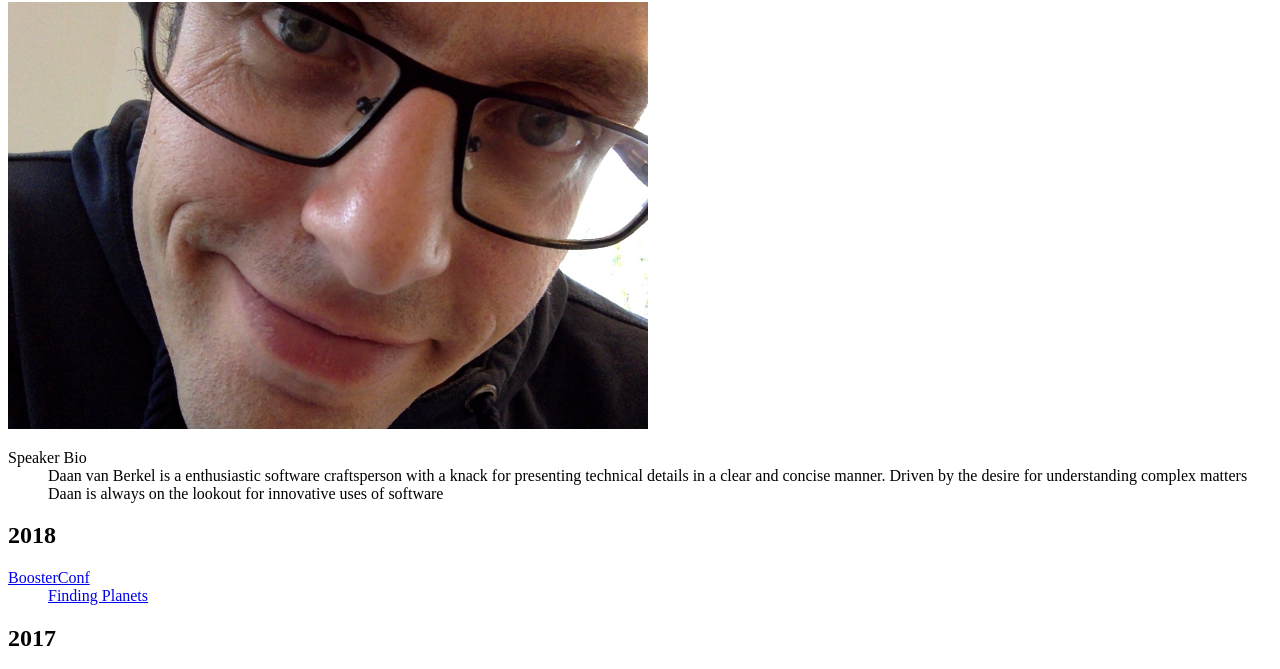
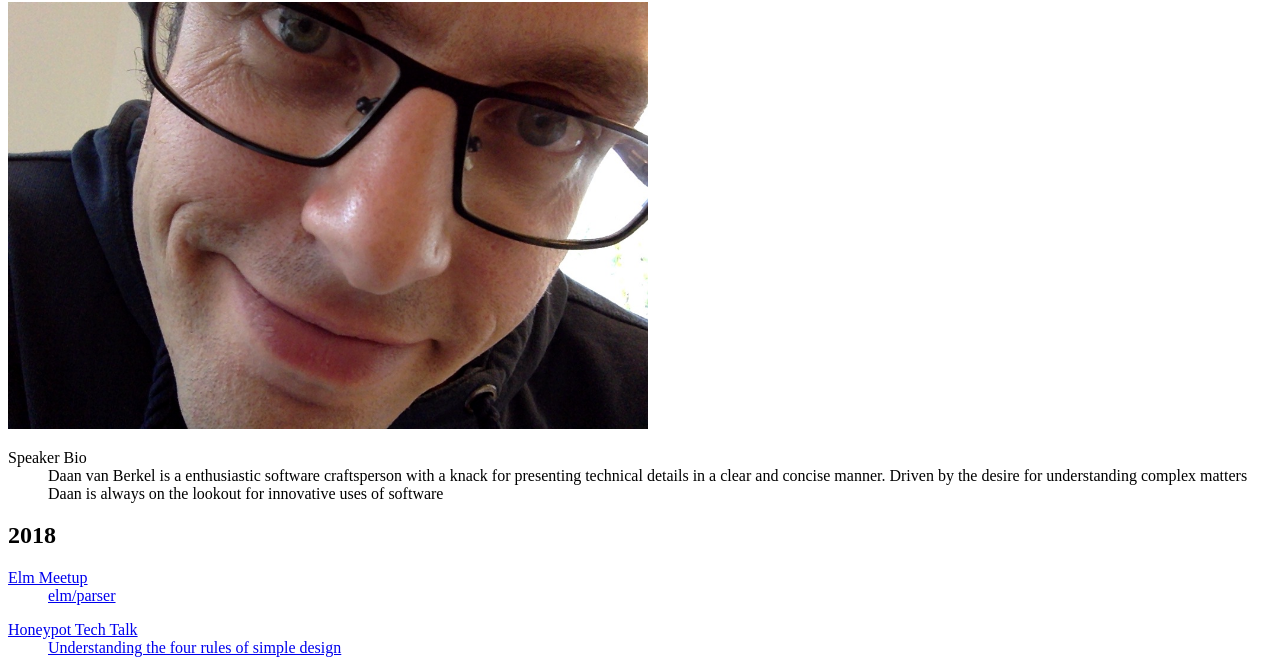
Before and after one commit to dvberkelnl/website, a plain HTML site: page website/www/talks/index.html in a window 1280 px wide. Shown: the part 78-747 px from the top of the page. Drawn offline with Linux system fonts and the light colour scheme.

Commit message:
Add talks in 2018

```diff
--- a/website/www/talks/index.html
+++ b/website/www/talks/index.html
@@ -17,6 +17,18 @@
       <dd>
     </dl>
     <h2>2018</h2>
+    <dl>
+        <dt><a href="https://www.meetup.com/Elm-Netherlands/events/255475178/">Elm Meetup</a></dt>
+        <dd><a href="http://fifth-postulate.nl/parser/#1">elm/parser</a></dd>
+    </dl>
+    <dl>
+        <dt><a href="https://www.meetup.com/Honeypot%20Amsterdam/events/253331329/">Honeypot Tech Talk</a></dt>
+        <dd><a href="http://fifth-postulate.nl/4_rules_simple_design/#1">Understanding the four rules of simple design</a></dd>
+    </dl>
+    <dl>
+        <dt><a href="http://conf2018.rust-belt-rust.com/">Rust Belt Rust</a></dt>
+        <dd><a href="http://conf2018.rust-belt-rust.com/sessions/#escher">Escher in Rust</a></dd>
+    </dl>
     <dl>
         <dt><a href="https://2018.boosterconf.no/info/about">BoosterConf</a></dt>
         <dd><a href="https://2018.boosterconf.no/info/speakers">Finding Planets</a></dd>
```
